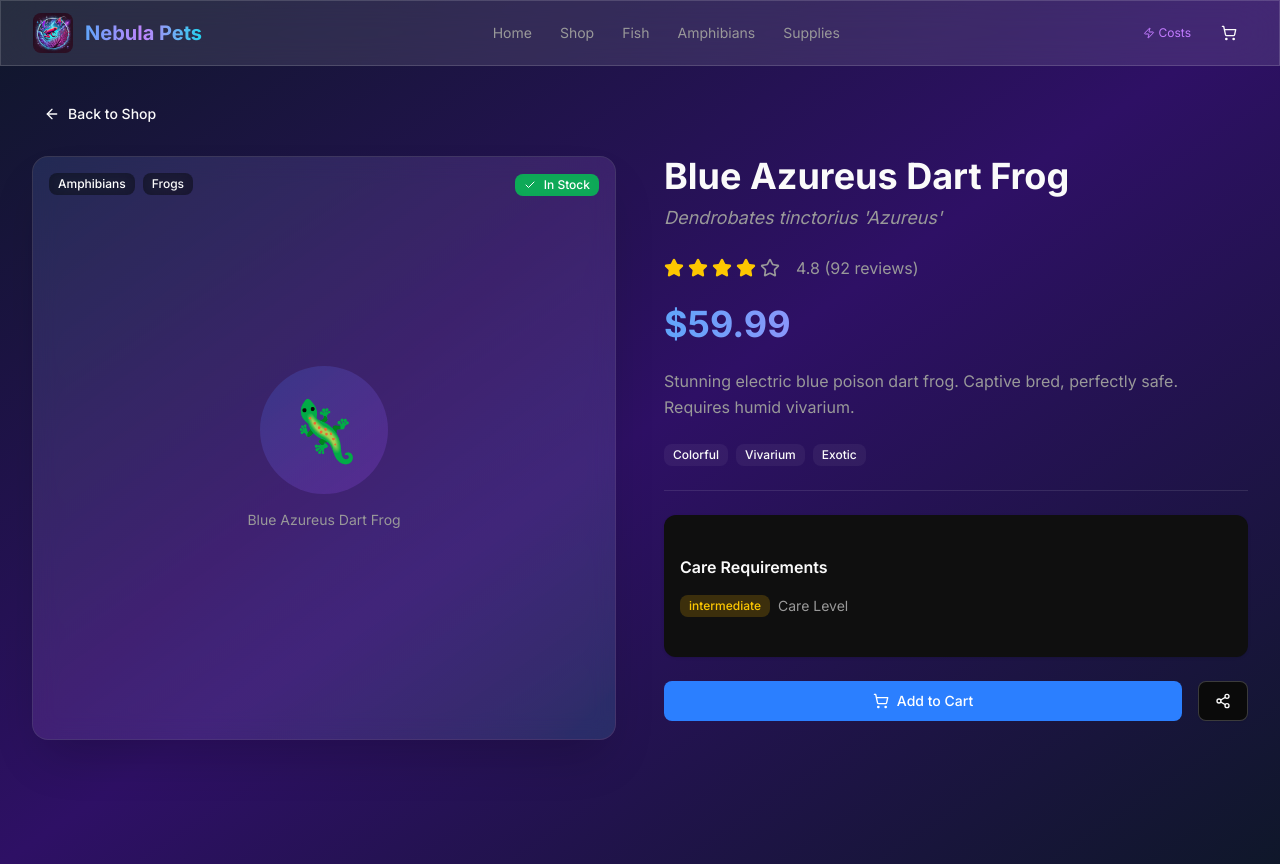
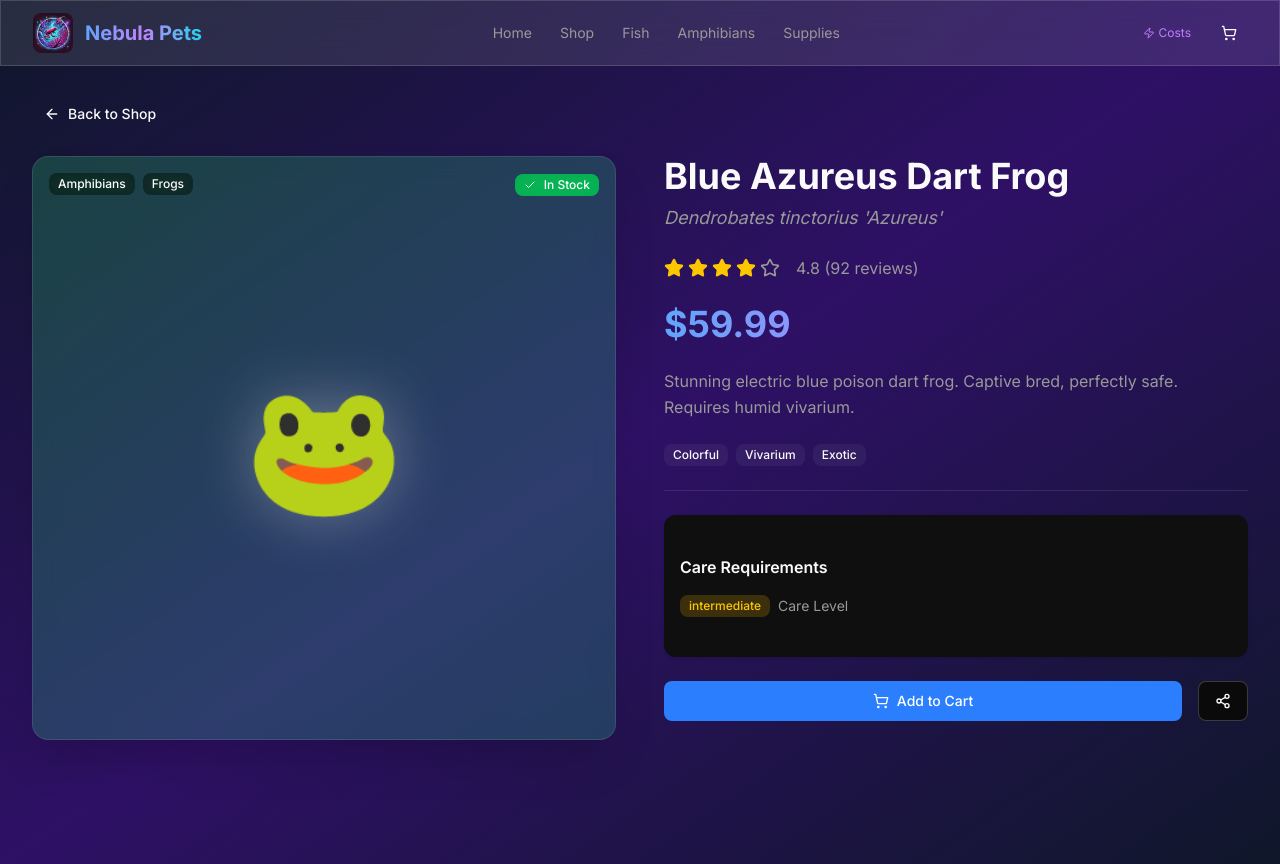
Before and after one commit to Fuzzybob4/Nebula-pets, a Next.js app: page /shop/product/amp-001 in a window 1280 px wide. Built offline with nearby package versions, Linux system fonts and the light colour scheme.

Commit message:
Fix: Remove inaccurate placeholder images, use emoji representations

```diff
--- a/components/shop/product-card.tsx
+++ b/components/shop/product-card.tsx
@@ -1,7 +1,6 @@
 "use client";
 
 import Link from "next/link";
-import Image from "next/image";
 import { motion } from "framer-motion";
 import { ShoppingCart, Star, Check, X } from "lucide-react";
 import { Button } from "@/components/ui/button";
@@ -12,6 +11,55 @@ import { useCart } from "@/hooks/use-cart";
 interface ProductCardProps {
   product: Product;
 }
+
+// Accurate emoji representations for each product type
+const getProductEmoji = (product: Product): string => {
+  const name = product.name.toLowerCase();
+
+  // Freshwater fish
+  if (name.includes('neon tetra')) return '🐠';
+  if (name.includes('betta')) return '🐟';
+  if (name.includes('discus')) return '🐠';
+  if (name.includes('ram')) return '🐠';
+
+  // Saltwater fish
+  if (name.includes('clownfish')) return '🐠';
+  if (name.includes('mandarin')) return '🐠';
+  if (name.includes('tang')) return '🐠';
+
+  // Frogs
+  if (name.includes('dart frog')) return '🐸';
+  if (name.includes('toad')) return '🐸';
+  if (name.includes('tree frog')) return '🐸';
+  if (name.includes('pacman frog')) return '🐸';
+  if (name.includes("white's")) return '🐸';
+
+  // Salamanders
+  if (name.includes('axolotl')) return '🦎';
+  if (name.includes('salamander')) return '🦎';
+
+  // Newts
+  if (name.includes('newt')) return '🦎';
+
+  // Supplies
+  if (product.category === 'supplies') return '🛠️';
+
+  return '📦';
+};
+
+// Get gradient color based on category
+const getCategoryGradient = (category: string): string => {
+  switch (category) {
+    case 'fish':
+      return 'from-blue-500/20 to-cyan-500/20';
+    case 'amphibians':
+      return 'from-green-500/20 to-emerald-500/20';
+    case 'supplies':
+      return 'from-purple-500/20 to-pink-500/20';
+    default:
+      return 'from-gray-500/20 to-slate-500/20';
+  }
+};
 
 export function ProductCard({ product }: ProductCardProps) {
   const { addItem } = useCart();
@@ -28,21 +76,8 @@ export function ProductCard({ product }: ProductCardProps) {
     });
   };
 
-  // Get emoji/icon based on category/subcategory
-  const getProductIcon = () => {
-    if (product.category === "fish") {
-      if (product.subcategory === "saltwater") return "🐠";
-      return "🐟";
-    }
-    if (product.category === "amphibians") {
-      if (product.subcategory === "frogs") return "🐸";
-      if (product.subcategory === "salamanders") return "🦎";
-      if (product.subcategory === "newts") return "🦎";
-      if (product.subcategory === "toads") return "🐸";
-    }
-    if (product.category === "supplies") return "🪴";
-    return "📦";
-  };
+  const emoji = getProductEmoji(product);
+  const gradient = getCategoryGradient(product.category);
 
   return (
     <Link href={`/shop/product/${product.id}`}>
@@ -50,25 +85,17 @@ export function ProductCard({ product }: ProductCardProps) {
         whileHover={{ y: -4 }}
         className="glass-card overflow-hidden group h-full flex flex-col"
       >
-        {/* Image Container */}
-        <div className="relative aspect-square bg-gradient-to-br from-slate-800 to-slate-900 overflow-hidden">
-          {/* Product Image or Icon */}
-          {product.image ? (
-            <Image
-              src={product.image}
-              alt={product.name}
-              fill
-              className="object-cover group-hover:scale-105 transition-transform duration-500"
-              sizes="(max-width: 768px) 100vw, (max-width: 1200px) 50vw, 33vw"
-            />
-          ) : (
-            <div className="absolute inset-0 flex items-center justify-center bg-gradient-to-br from-blue-500/10 to-purple-500/10">
-              <span className="text-6xl">{getProductIcon()}</span>
-            </div>
-          )}
-
-          {/* Gradient Overlay */}
-          <div className="absolute inset-0 bg-gradient-to-t from-black/60 via-transparent to-transparent" />
+        {/* Image/Emoji Container */}
+        <div className={`relative aspect-square bg-gradient-to-br ${gradient} overflow-hidden flex items-center justify-center`}>
+          {/* Large Emoji */}
+          <motion.div
+            initial={{ scale: 0.8 }}
+            animate={{ scale: 1 }}
+            className="text-8xl select-none"
+            style={{ filter: 'drop-shadow(0 0 20px rgba(255,255,255,0.2))' }}
+          >
+            {emoji}
+          </motion.div>
 
           {/* Category Badge */}
           <Badge
--- a/components/shop/product-detail.tsx
+++ b/components/shop/product-detail.tsx
@@ -1,6 +1,5 @@
 "use client";
 
-import Image from "next/image";
 import Link from "next/link";
 import { motion } from "framer-motion";
 import {
@@ -25,6 +24,44 @@ interface ProductDetailProps {
   product: Product;
 }
 
+// Accurate emoji representations
+const getProductEmoji = (product: Product): string => {
+  const name = product.name.toLowerCase();
+
+  if (name.includes('neon tetra')) return '🐠';
+  if (name.includes('betta')) return '🐟';
+  if (name.includes('discus')) return '🐠';
+  if (name.includes('ram')) return '🐠';
+  if (name.includes('clownfish')) return '🐠';
+  if (name.includes('mandarin')) return '🐠';
+  if (name.includes('tang')) return '🐠';
+  if (name.includes('dart frog')) return '🐸';
+  if (name.includes('toad')) return '🐸';
+  if (name.includes('tree frog')) return '🐸';
+  if (name.includes('pacman frog')) return '🐸';
+  if (name.includes("white's")) return '🐸';
+  if (name.includes('axolotl')) return '🦎';
+  if (name.includes('salamander')) return '🦎';
+  if (name.includes('newt')) return '🦎';
+  if (product.category === 'supplies') return '🛠️';
+
+  return '📦';
+};
+
+// Get gradient color based on category
+const getCategoryGradient = (category: string): string => {
+  switch (category) {
+    case 'fish':
+      return 'from-blue-500/20 to-cyan-500/20';
+    case 'amphibians':
+      return 'from-green-500/20 to-emerald-500/20';
+    case 'supplies':
+      return 'from-purple-500/20 to-pink-500/20';
+    default:
+      return 'from-gray-500/20 to-slate-500/20';
+  }
+};
+
 export function ProductDetail({ product }: ProductDetailProps) {
   const { addItem } = useCart();
 
@@ -37,6 +74,9 @@ export function ProductDetail({ product }: ProductDetailProps) {
       image: product.image,
     });
   };
+
+  const emoji = getProductEmoji(product);
+  const gradient = getCategoryGradient(product.category);
 
   return (
     <div>
@@ -55,21 +95,17 @@ export function ProductDetail({ product }: ProductDetailProps) {
           animate={{ opacity: 1, x: 0 }}
           className="relative"
         >
-          <div className="aspect-square rounded-2xl glass-card overflow-hidden relative">
-            <div className="absolute inset-0 bg-gradient-to-br from-blue-500/10 via-purple-500/10 to-cyan-500/10" />
+          <div className={`aspect-square rounded-2xl glass-card overflow-hidden relative bg-gradient-to-br ${gradient} flex items-center justify-center`}>
 
-            {/* Placeholder Visual */}
-            <div className="absolute inset-0 flex items-center justify-center">
-              <div className="text-center">
-                <div className="w-32 h-32 mx-auto mb-4 rounded-full bg-gradient-to-br from-blue-500/20 to-purple-500/20 flex items-center justify-center">
-                  <span className="text-6xl">
-                    {product.category === "fish" ? "🐠" :
-                     product.category === "amphibians" ? "🦎" : "🪴"}
-                  </span>
-                </div>
-                <p className="text-muted-foreground text-sm">{product.name}</p>
-              </div>
-            </div>
+            {/* Large Emoji */}
+            <motion.div
+              initial={{ scale: 0.8 }}
+              animate={{ scale: 1 }}
+              className="text-9xl select-none"
+              style={{ filter: 'drop-shadow(0 0 30px rgba(255,255,255,0.3))' }}
+            >
+              {emoji}
+            </motion.div>
 
             {/* Badges */}
             <div className="absolute top-4 left-4 flex gap-2">
```
Also changed, not shown: data/products.ts (+4 -22 lines).
